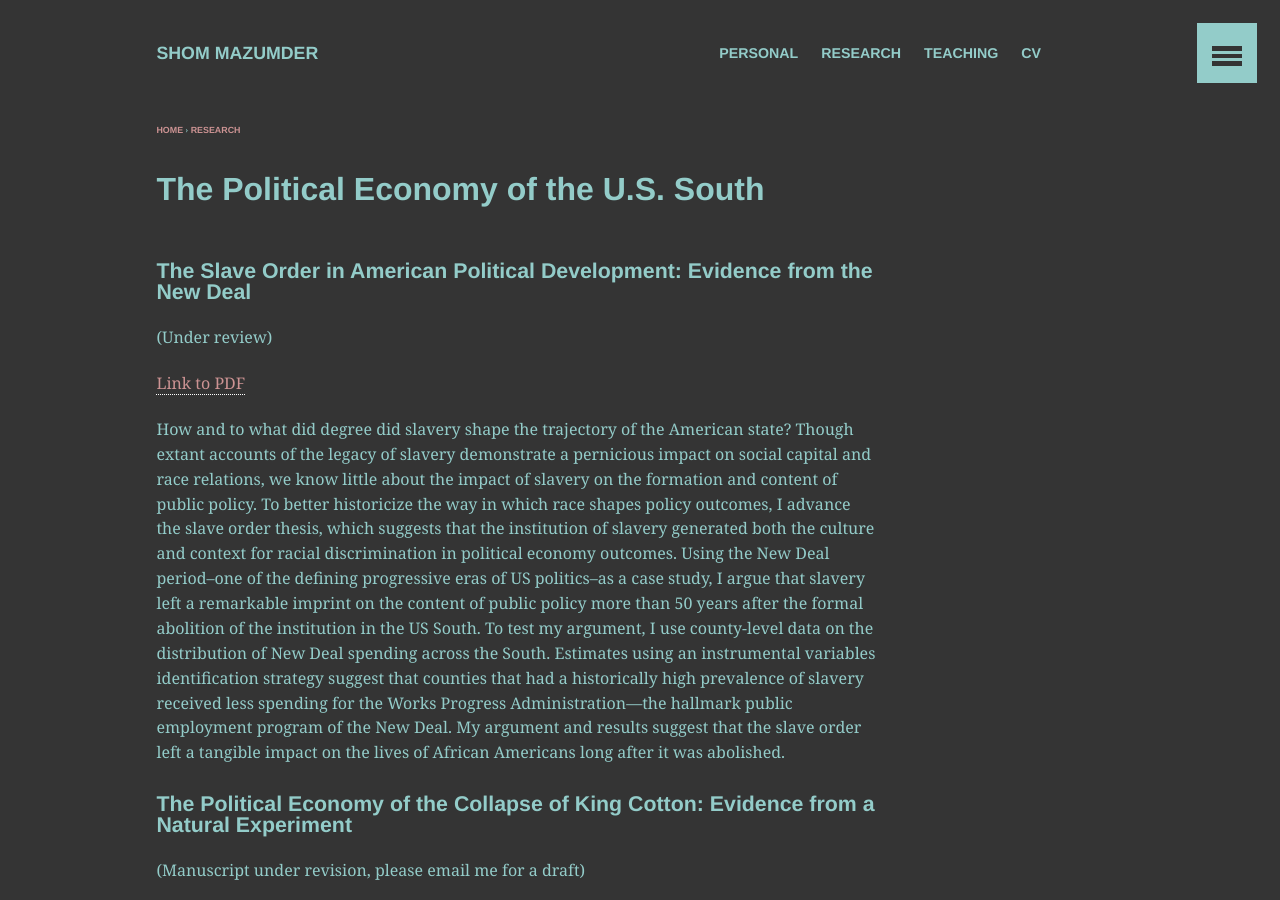
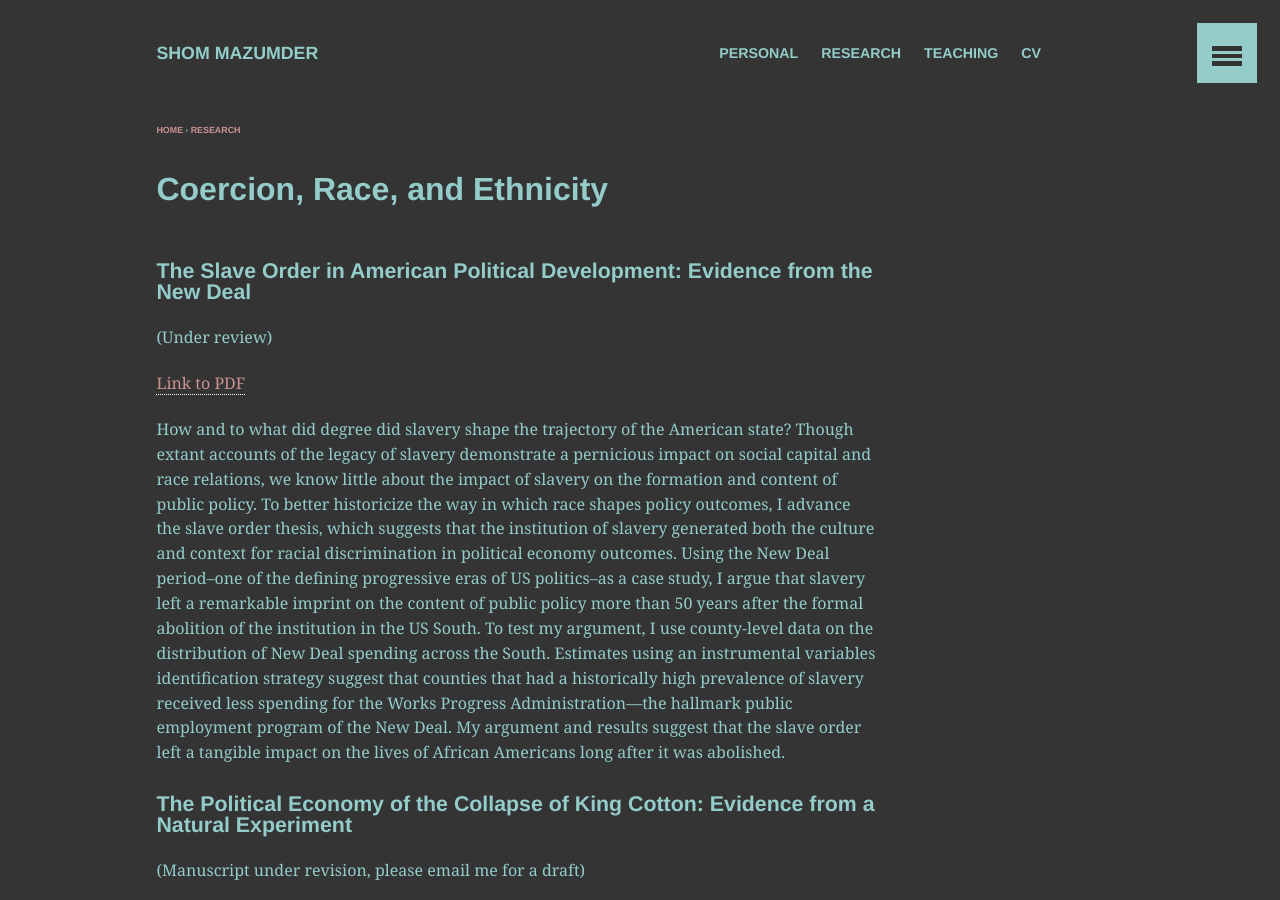
Before and after one commit to shommazumder/shommazumder.github.io-archive, a Jekyll site: the page built from _posts/2017-04-05-coercion.md, in a window 1280 px wide and 900 px high. Built offline with Jekyll 4.4.1, drawn with Linux system fonts in a browser that asks for light colours.

Commit message:
change pe of south to pe of coercion

```diff
--- a/_posts/2017-04-05-south.md
+++ b/_posts/2017-04-05-coercion.md
@@ -1,6 +1,6 @@
 ---
-title: The Political Economy of the U.S. South
-excerpt: Projects that investigate the interplay between race, labor, and the state in the U.S. South.
+title: Coercion, Race, and Ethnicity
+excerpt: Projects that investigate the interplay between coercion and social identity in the U.S. South and elsewhere.
 category: research
 layout: article
 ---
```
